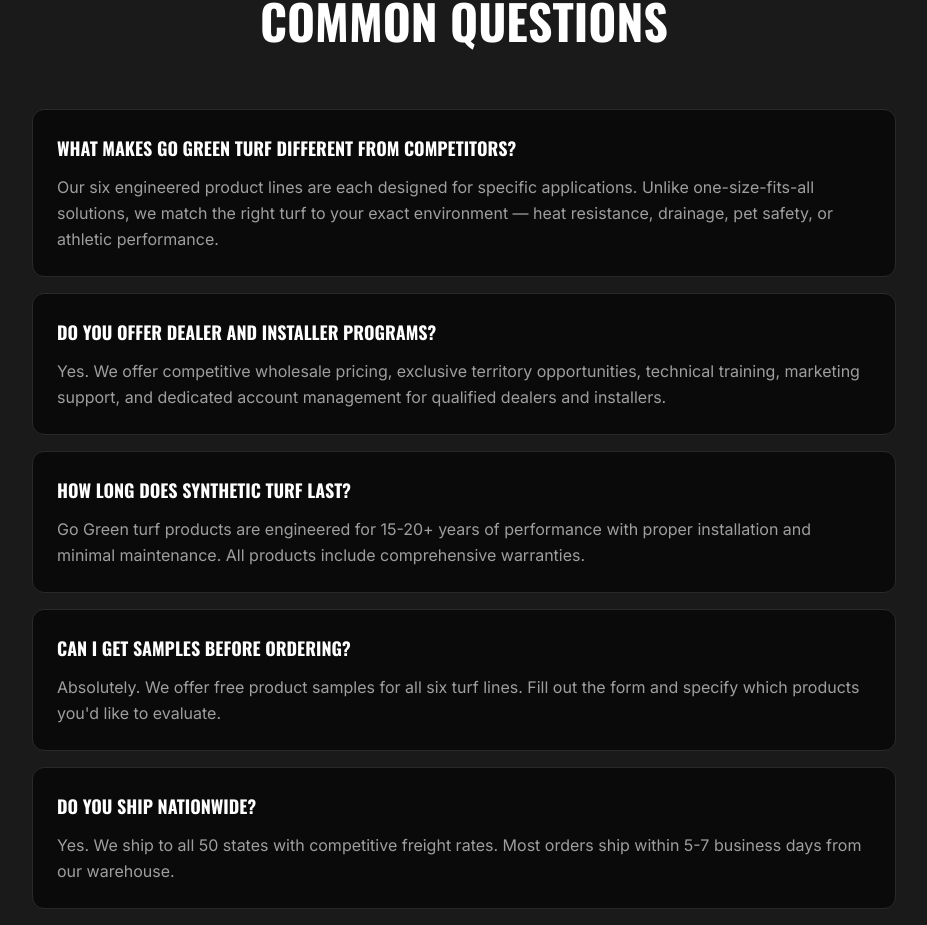
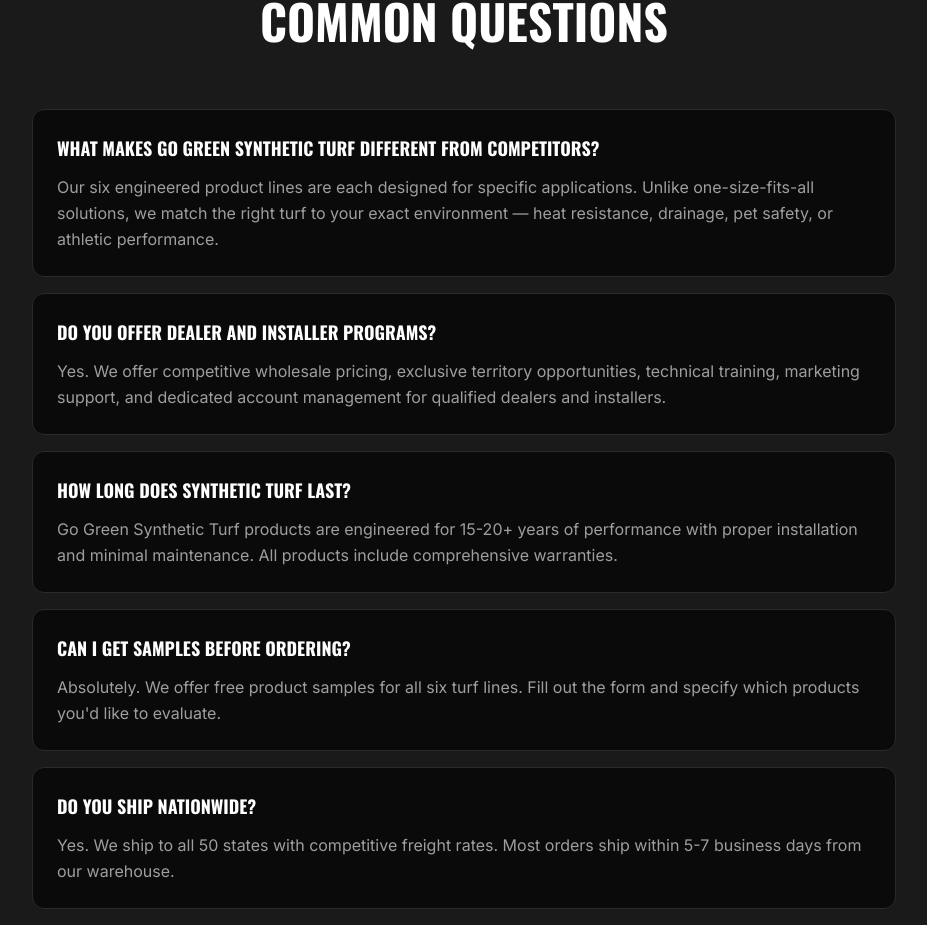
Before and after one commit to Landing-Pages-Websites/go-green-synturf-landing, a Next.js app: page / in a window 1280 px wide. Shown: the part 5057-5982 px from the top of the page, without its empty margins (176-1103 px from the left). Built offline with nearby package versions, Linux system fonts and the light colour scheme.

Commit message:
Fix CTA consistency, brand name

```diff
--- a/src/app/page.tsx
+++ b/src/app/page.tsx
@@ -387,9 +387,9 @@
 
           <div className="space-y-4">
             {[
-              { q: "What makes Go Green turf different from competitors?", a: "Our six engineered product lines are each designed for specific applications. Unlike one-size-fits-all solutions, we match the right turf to your exact environment — heat resistance, drainage, pet safety, or athletic performance." },
+              { q: "What makes Go Green Synthetic Turf different from competitors?", a: "Our six engineered product lines are each designed for specific applications. Unlike one-size-fits-all solutions, we match the right turf to your exact environment — heat resistance, drainage, pet safety, or athletic performance." },
               { q: "Do you offer dealer and installer programs?", a: "Yes. We offer competitive wholesale pricing, exclusive territory opportunities, technical training, marketing support, and dedicated account management for qualified dealers and installers." },
-              { q: "How long does synthetic turf last?", a: "Go Green turf products are engineered for 15-20+ years of performance with proper installation and minimal maintenance. All products include comprehensive warranties." },
+              { q: "How long does synthetic turf last?", a: "Go Green Synthetic Turf products are engineered for 15-20+ years of performance with proper installation and minimal maintenance. All products include comprehensive warranties." },
               { q: "Can I get samples before ordering?", a: "Absolutely. We offer free product samples for all six turf lines. Fill out the form and specify which products you'd like to evaluate." },
               { q: "Do you ship nationwide?", a: "Yes. We ship to all 50 states with competitive freight rates. Most orders ship within 5-7 business days from our warehouse." },
               { q: "What maintenance does synthetic turf require?", a: "Minimal. Occasional brushing to keep fibers upright, rinsing for debris removal, and light infill top-ups as needed. No mowing, watering, or fertilizing." }
```
